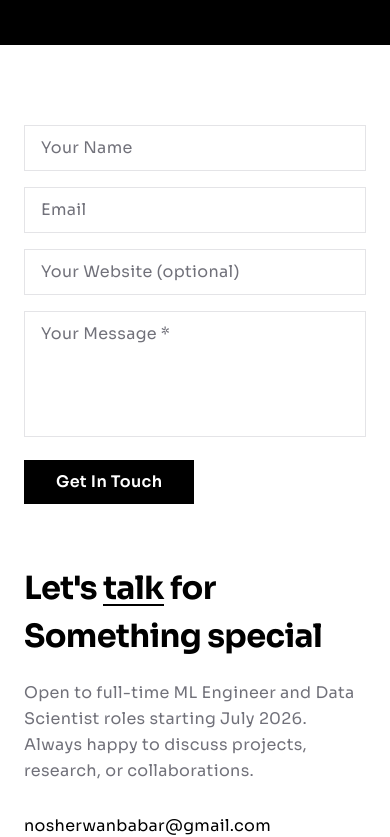
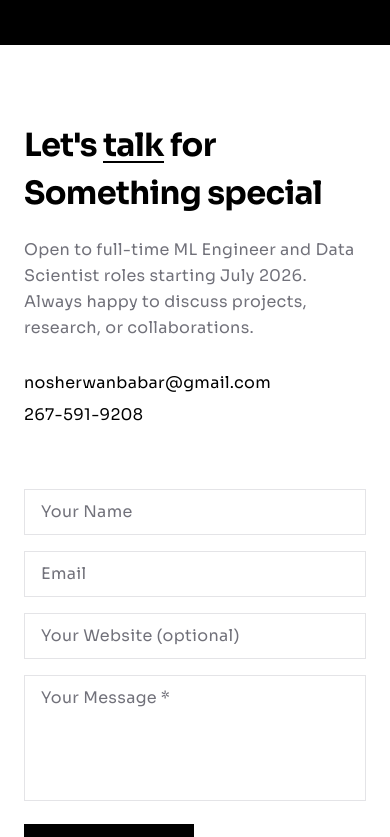
Before and after one commit to Nosher007/portfolio, a React (Vite) app: page / in a window 390 px wide. Shown: the part 7400-8237 px from the top of the page. Built offline with nearby package versions, Linux system fonts and the light colour scheme.

Commit message:
Fix contact section mobile layout order

```diff
--- a/src/sections/Contact.tsx
+++ b/src/sections/Contact.tsx
@@ -43,7 +43,7 @@ export default function Contact() {
         <div className="flex flex-col lg:flex-row gap-16 items-start">
 
           {/* Form */}
-          <div className="flex-1 w-full">
+          <div className="flex-1 w-full order-2 lg:order-1">
             {status === 'success' ? (
               <div className="border border-zinc-200 px-8 py-12 flex flex-col items-center text-center gap-4">
                 <div className="w-12 h-12 border-2 border-black flex items-center justify-center">
@@ -128,7 +128,7 @@ export default function Contact() {
           </div>
 
           {/* Contact details */}
-          <div className="lg:w-80 flex-shrink-0">
+          <div className="lg:w-80 flex-shrink-0 order-1 lg:order-2">
             <h2 className="font-sora font-bold text-h2 text-black mb-2 leading-tight">
               Let's{' '}
               <span className="relative inline-block">
```
